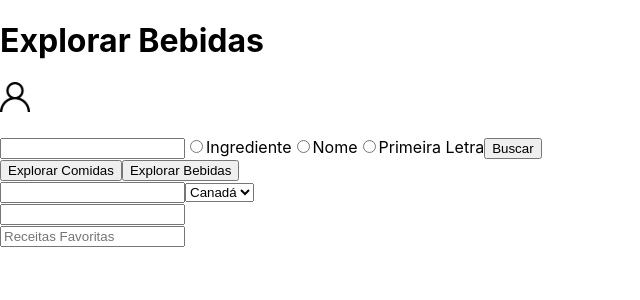
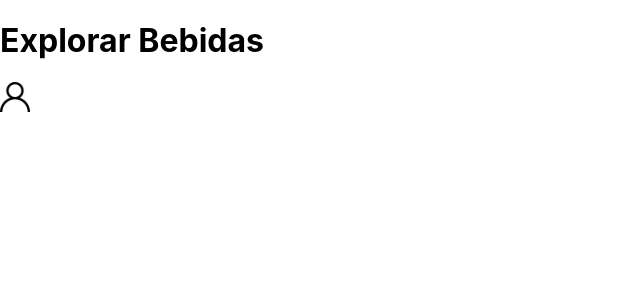
Before and after one commit to tryber/sd-04-recipes-app-11, a React (Create React App) app: page /explorar/bebidas in a window 1280 px wide. Shown: the top 300 px of the page, without its empty margins (0-640 px from the left). Built offline with nearby package versions, Linux system fonts and the light colour scheme.

Commit message:
Header finally

```diff
--- a/src/Components/Header.jsx
+++ b/src/Components/Header.jsx
@@ -1,89 +1,12 @@
 import React, { useContext, useState } from 'react';
-import { render } from '@testing-library/react';
 import { Link } from 'react-router-dom';
 import { AppContext } from '../context/AppContext';
 import Profile from '../images/profileIcon.svg';
 import searchIcon from '../images/searchIcon.svg';
+import OpenSearch from './OpenSearch';
 
 const Header = (props) => {
-  const { title, setTitle } = useContext(AppContext);
- const [ showSearch, setShowSearch ] = useState(false);
-
-  function setSearch () {
-    setShowSearch(!showSearch);
-    if(showSearch) return openSearch();
-    return null;
-  }
-
-  const openSearch = (props) => {
-    return (
-      <div>
-        <input type="text" data-testid="search-input"  />
-        <input
-          type="radio"
-          value="Ingrediente"
-          name="Ingrediente"
-          data-testid="ingredient-search-radio"
-        />
-        <label htmlFor="Ingrediente">Ingrediente</label>
-        <input type="radio" value="Nome" name="Nome" data-testid="name-search-radio" />
-        <label htmlFor="Nome">Nome</label>
-        <input
-          type="radio"
-          value="Primeira-Letra"
-          name="Primeira-Letra"
-          data-testid="first-letter-search-radio"
-        />
-        <label htmlFor="Primeira-Letra">Primeira Letra</label>
-
-        <button>Buscar</button>
-      </div>
-    );
-  };
-
-  const exploreOrigins = () => {
-    return (
-      <div>
-        <input name="explore-origin" />
-        <select name="origin" id="origin">
-          <option value="canada">Canadá</option> {/* Criar um map para todos os países de origem */}
-        </select>
-      </div>
-    );
-  };
-
-  const explorerButtons = () => {
-    return (
-      <div>
-        <Link to="/explorar/comidas">
-          <button>Explorar Comidas</button>
-        </Link>
-        {/* Inserir a rota */}
-        <Link to="/explorar/bebidas">
-          <button>Explorar Bebidas</button>
-        </Link>
-      </div>
-    );
-  };
-
-  const recipesMade = () => {
-    return (
-      <div>
-        <input type="receitas-feitas" name="receitas-feitas" />
-        {/*         <button>All</button>
-        <button>Food</button>
-        <button>Drinks</button> */}
-      </div>
-    );
-  };
-
-  const favoriteRecipes = () => {
-    return (
-      <div>
-        <input type="text" placeholder="Receitas Favoritas" />
-      </div>
-    );
-  };
+  const { title, showSearch, setShowSearch } = useContext(AppContext);
 
   if (props.haveSearch) {
     return (
@@ -95,19 +18,16 @@ const Header = (props) => {
           <h1 data-testid="page-title">{title}</h1>
           {props.noIcon ? (
             <div>
-              {openSearch()}
-              {explorerButtons()}
-              {exploreOrigins()}
-              {recipesMade()}
-              {favoriteRecipes()}
             </div>
           ) : (
             <div>
-              <img src={searchIcon} onClick={() => setSearch()} alt="searchIcon" data-testid="search-top-btn" />
-              {explorerButtons()}
-              {exploreOrigins()}
-              {recipesMade()}
-              {favoriteRecipes()}
+              <img
+                src={searchIcon}
+                onClick={() => setShowSearch(!showSearch)}
+                alt="searchIcon"
+                data-testid="search-top-btn"
+              />
+              <OpenSearch />
             </div>
           )}
         </div>
--- /dev/null
+++ b/src/Components/OpenSearch.jsx
@@ -0,0 +1,37 @@
+import React, { useContext } from 'react';
+import { AppContext } from '../context/AppContext';
+
+
+const OpenSearch = (props) => {
+  const { showSearch } = useContext(AppContext);
+  console.log(showSearch);
+  if (showSearch) {
+    return (
+      <div>
+        <input type="text" data-testid="search-input" />
+        <input
+          type="radio"
+          value="Ingrediente"
+          name="Ingrediente"
+          data-testid="ingredient-search-radio"
+        />
+        <label htmlFor="Ingrediente">Ingrediente</label>
+        <input type="radio" value="Nome" name="Nome" data-testid="name-search-radio" />
+        <label htmlFor="Nome">Nome</label>
+        <input
+          type="radio"
+          value="Primeira-Letra"
+          name="Primeira-Letra"
+          data-testid="first-letter-search-radio"
+        />
+        <label htmlFor="Primeira-Letra">Primeira Letra</label>
+
+        <button>Buscar</button>
+      </div>
+    );
+  } else {
+    return null;
+  }
+};
+
+export default OpenSearch;
--- a/src/context/AppContext.jsx
+++ b/src/context/AppContext.jsx
@@ -8,14 +8,18 @@ const AppProvider = ({ children }) => {
   const [email, setEmail] = useState('');
   const [password, setPassword] = useState('');
   const [title, setTitle] = useState('');
+  const [showSearch, setShowSearch] = useState(false);
+
 
   const context = {
     email,
     password,
     title,
+    showSearch,
     setEmail,
     setPassword,
     setTitle,
+    setShowSearch,
   };
 
   return <AppContext.Provider value={context}>{children}</AppContext.Provider>;
```
